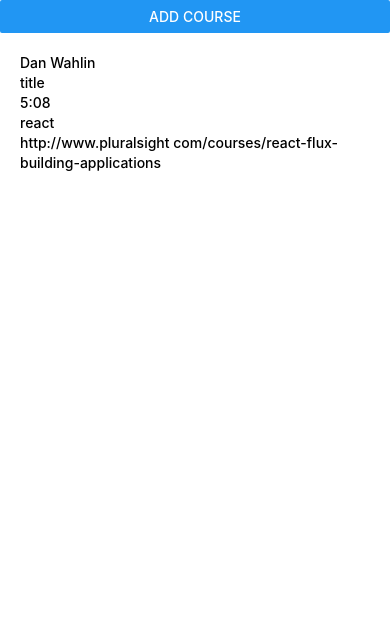
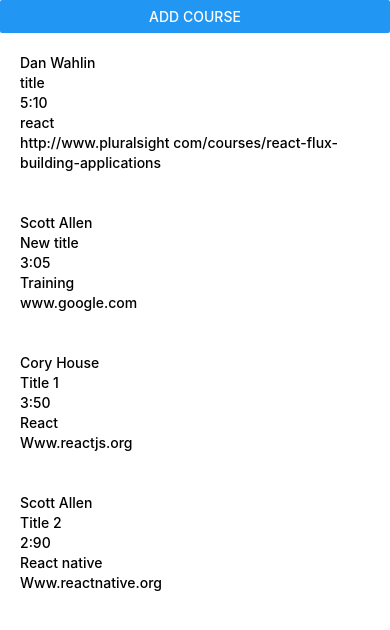
Before and after one commit to imyagnesh/ptogton_training, a React Native app in the folder progtonRN/: screen / in a window 390 px wide. Shown: the top 630 px of the page. Built offline with nearby package versions, Linux system fonts and the light colour scheme; data requests are answered from the project's data file.

Commit message:
Completed Crud operation

```diff
--- a/progtonRN/db.json
+++ b/progtonRN/db.json
@@ -9,11 +9,35 @@
   "courses": [
     {
       "title": "title",
-            "length": "5:08",
+      "length": "5:10",
       "category": "react",
       "watchHref": "http://www.pluralsight com/courses/react-flux-building-applications",
       "authorId": "dan-wahlin",
       "id": "SmZG8VX"
+    },
+    {
+      "title": "New title",
+      "length": "3:05",
+      "category": "Training",
+      "watchHref": "www.google.com",
+      "authorId": "scott-allen",
+      "id": "2ElYM6D"
+    },
+    {
+      "title": "Title 1",
+      "length": "3:50",
+      "category": "React",
+      "watchHref": "Www.reactjs.org",
+      "authorId": "cory-house",
+      "id": "OfJ8Rjj"
+    },
+    {
+      "title": "Title 2",
+      "length": "2:90",
+      "category": "React native",
+      "watchHref": "Www.reactnative.org",
+      "authorId": "scott-allen",
+      "id": "cfMR3Nk"
     }
   ],
   "authors": [
--- a/progtonRN/src/App.js
+++ b/progtonRN/src/App.js
@@ -6,6 +6,7 @@ import { TextBox, Select } from 'components';
 import Courses from './screen/courses/courses';
 import Close from './assets/icons/close.svg';
 import Form from './Form';
+import { API } from './utils';
 
 const validationSchema = Yup.object().shape({
   title: Yup.string().required('Required'),
@@ -14,16 +15,17 @@ const validationSchema = Yup.object().shape({
   watchHref: Yup.string().required('Required'),
 });
 
+const initialValues = {
+  title: '',
+  length: '',
+  category: '',
+  watchHref: '',
+  authorId: '',
+};
 export default class App extends Component {
   state = {
     open: false,
-    form: {
-      title: '',
-      length: '',
-      category: '',
-      watchHref: '',
-      authorId: '',
-    },
+    form: initialValues,
     courses: [],
     authors: [],
     error: false,
@@ -72,11 +74,10 @@ export default class App extends Component {
   fetchData = async () => {
     try {
       const res = await Promise.all([
-        fetch(`${Config.API_URL}courses`),
-        fetch(`${Config.API_URL}authors`),
+        API({ url: `${Config.API_URL}courses` }),
+        API({ url: `${Config.API_URL}authors` }),
       ]);
-      const data = await Promise.all([res[0].json(), res[1].json()]);
-      this.setState({ courses: data[0], authors: data[1] });
+      this.setState({ courses: res[0], authors: res[1] });
     } catch (error) {
       this.setState({ error });
     }
@@ -88,8 +89,44 @@ export default class App extends Component {
     });
   };
 
-  onSubmit = values => {
-    console.warn('values', values);
+  onSubmit = async (values, actions) => {
+    try {
+      let url = 'http://localhost:3004/courses';
+      if (values.id) {
+        url = `http://localhost:3004/courses/${values.id}`;
+      }
+
+      const course = await API({ url, method: values.id ? 'PUT' : 'POST', body: values });
+      if (values.id) {
+        this.setState(state => {
+          const { courses } = this.state;
+          const index = courses.findIndex(x => x.id === values.id);
+          return {
+            courses: [...state.courses.slice(0, index), course, ...state.courses.slice(index + 1)],
+          };
+        });
+      } else {
+        this.setState(state => {
+          return { courses: [...state.courses, course] };
+        });
+      }
+      this.toggleModal();
+      actions.resetForm();
+    } catch (error) {
+      actions.setErrors({ general: error.message });
+    } finally {
+      actions.setSubmitting(false);
+    }
+  };
+
+  onEdit = form => {
+    this.setState({ form });
+    this.toggleModal();
+  };
+
+  onAddCourse = () => {
+    this.setState({ form: initialValues });
+    this.toggleModal();
   };
 
   render() {
@@ -99,8 +136,8 @@ export default class App extends Component {
     }
     return (
       <SafeAreaView>
-        <Button title="Add Course" onPress={this.toggleModal} />
-        <Courses courses={courses} authors={authors} />
+        <Button title="Add Course" onPress={this.onAddCourse} />
+        <Courses courses={courses} authors={authors} onEdit={this.onEdit} />
         <Modal animated visible={open}>
           <SafeAreaView style={{ flex: 1 }}>
             <TouchableWithoutFeedback onPress={this.toggleModal}>
--- a/progtonRN/src/Form.js
+++ b/progtonRN/src/Form.js
@@ -7,14 +7,19 @@ import { Formik, Field } from 'formik';
 const Form = ({ formData, ...props }) => {
   return (
     <Formik {...props}>
-      {({ handleSubmit }) => {
+      {({ handleSubmit, isSubmitting, errors }) => {
         return (
           <View style={{ flex: 1 }}>
             <Text>Add Course</Text>
+            {errors.general && <Text>{errors.general}</Text>}
             {formData.map(x => (
               <Field key={x.name} {...x} />
             ))}
-            <Button onPress={handleSubmit} title="Submit" />
+            <Button
+              disabled={isSubmitting}
+              onPress={handleSubmit}
+              title={isSubmitting ? 'Adding Course...' : 'Add Course'}
+            />
           </View>
         );
       }}
--- a/progtonRN/src/screen/courses/courses.js
+++ b/progtonRN/src/screen/courses/courses.js
@@ -1,12 +1,13 @@
 import React, { PureComponent } from 'react';
 import PropTypes from 'prop-types';
 import { ListItem } from 'components';
-import { ScrollView } from 'react-native';
+import { ScrollView, TouchableWithoutFeedback, View } from 'react-native';
 
 export default class coursesPage extends PureComponent {
   static propTypes = {
     authors: PropTypes.array.isRequired,
     courses: PropTypes.array.isRequired,
+    onEdit: PropTypes.func.isRequired,
   };
 
   renderAuthor = id => {
@@ -20,12 +21,16 @@ export default class coursesPage extends PureComponent {
   };
 
   render() {
-    const { courses } = this.props;
+    const { courses, onEdit } = this.props;
 
     return (
       <ScrollView>
         {courses.map(x => (
-          <ListItem key={x.id} author={this.renderAuthor(x.authorId)} {...x} />
+          <TouchableWithoutFeedback key={x.id} onPress={() => onEdit(x)}>
+            <View>
+              <ListItem author={this.renderAuthor(x.authorId)} {...x} />
+            </View>
+          </TouchableWithoutFeedback>
         ))}
       </ScrollView>
     );
--- /dev/null
+++ b/progtonRN/src/utils/index.js
@@ -0,0 +1,32 @@
+export const API = ({ url, method = 'GET', headers = {}, body = null }) => {
+  let options = {};
+  if (method) {
+    options = { ...options, method };
+  }
+  if (method !== 'GET') {
+    options = {
+      ...options,
+      headers: {
+        accept: 'application/json',
+        'Content-Type': 'application/json',
+        ...headers,
+      },
+    };
+  }
+
+  if (body) {
+    options = { ...options, body: JSON.stringify(body) };
+  }
+
+  return new Promise(async (resolve, reject) => {
+    try {
+      const res = await fetch(url, options);
+      const data = await res.json();
+      resolve(data);
+    } catch (error) {
+      reject(error);
+    }
+  });
+};
+
+export const a = 1;
```
Lines whose indentation alone changed are shown as unchanged.
